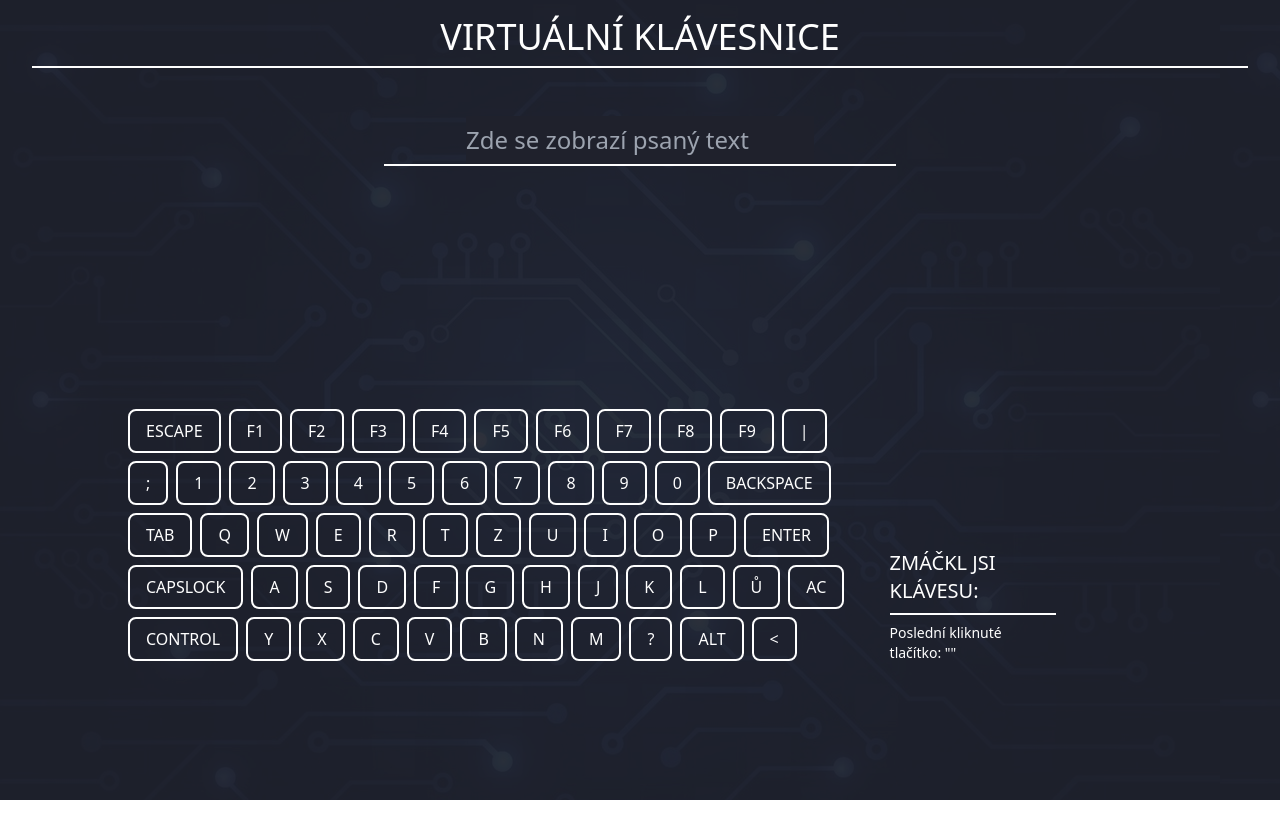
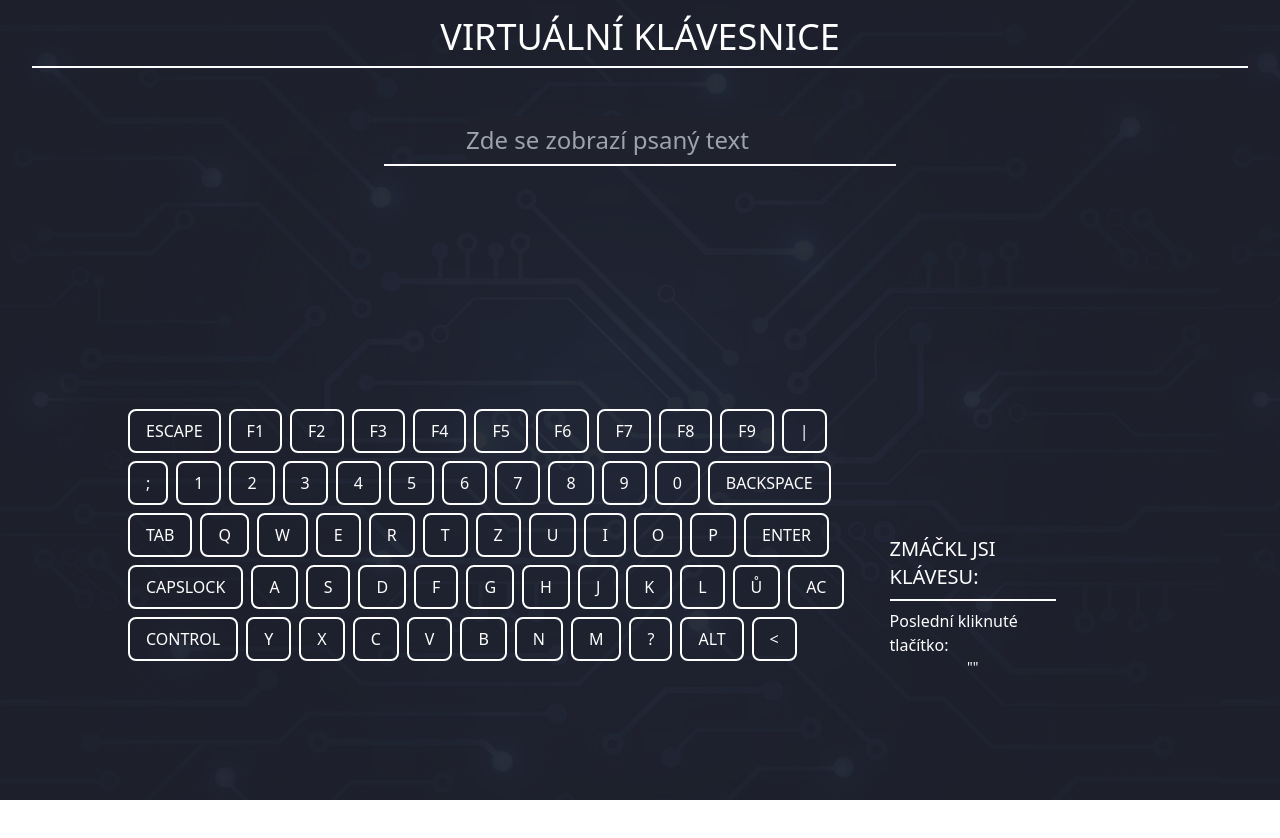
Before and after one commit to OndrejLosensky/virtual-keyboard, a React (Create React App) app: page / in a window 1280 px wide. Shown: the top 838 px of the page. Built offline with nearby package versions, Linux system fonts and the light colour scheme; the HTML template or start-up script is replaced by a standard one.

Commit message:
úprava zobrazování stisknutého tlačítka

```diff
--- a/src/keyboard/Keyboard.js
+++ b/src/keyboard/Keyboard.js
@@ -126,7 +126,8 @@ const Keyboard = () => {
                       <div className="flex flex-col">
                         <DisplayKey/> {/*Zobrazuje zmačknuté klávesy na fyzické klávesnice*/}
                           {/*Zobrazuje sktisknuté tlačítka na té virtuální*/}
-                          <h3 className="text-foreColorWhite flex justify-center sm:font-light items-center pt-2 text-sm"> Poslední kliknuté tlačítko: "{x}"  </h3>
+                          <h3 className="text-foreColorWhite flex justify-center sm:font-light items-center pt-2 text-md"> Poslední kliknuté tlačítko: </h3>
+                          <p className="text-foreColorWhite text-sm flex justify-center"> "{x}"</p>
                       </div>
                     </div>
 
```
